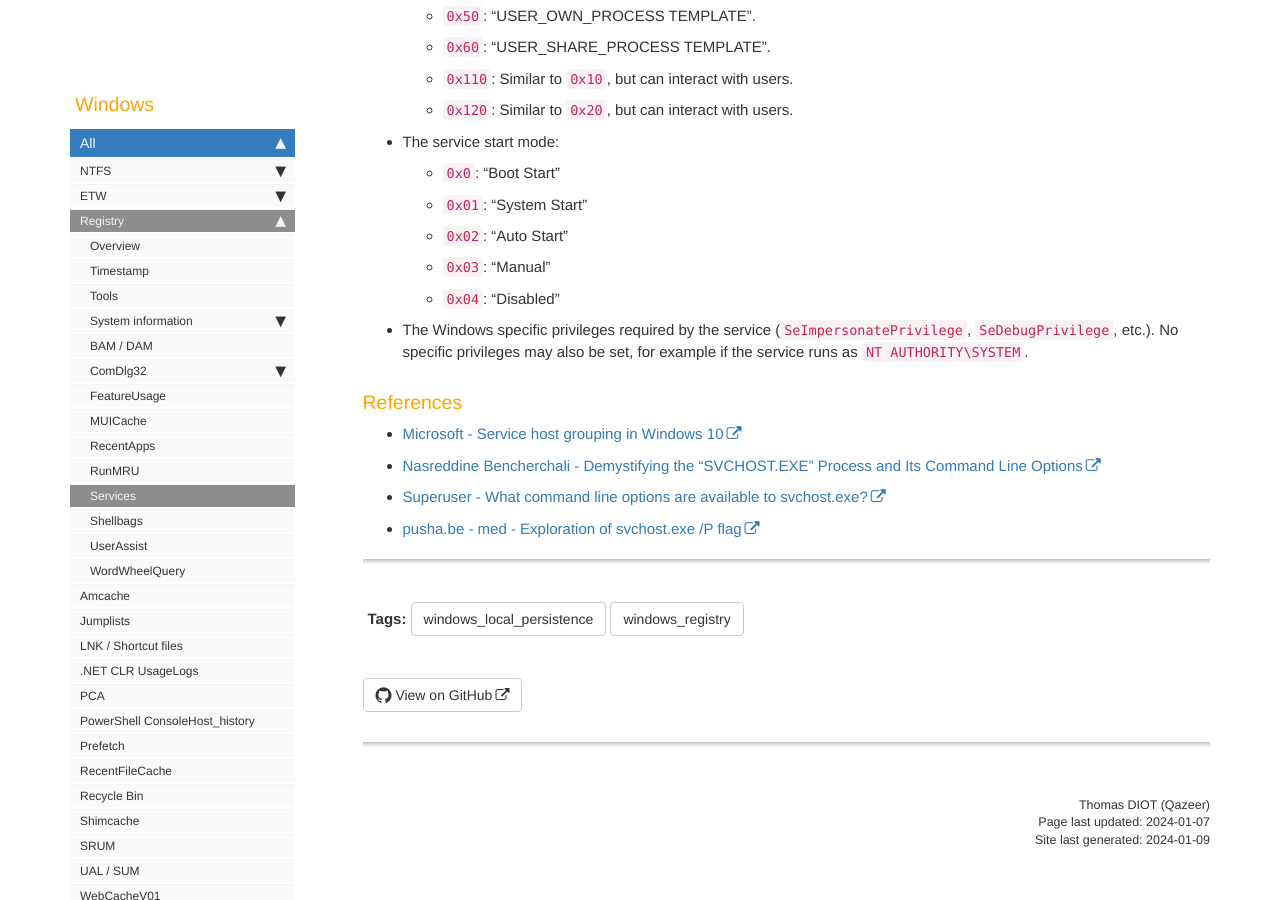
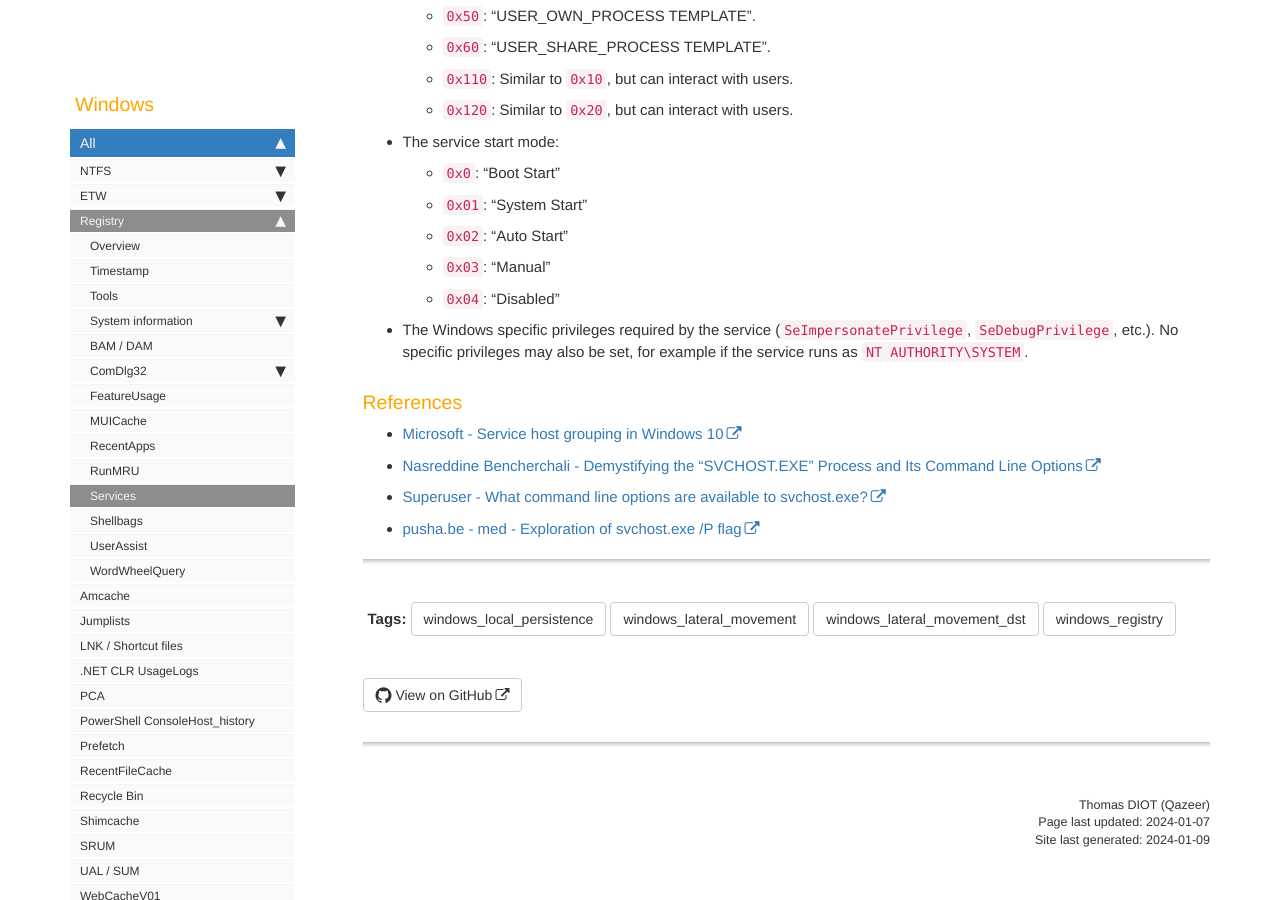
Before and after one commit to Qazeer/artefacts.help, a Jekyll site: the page built from pages/windows/registry_services.md, in a window 1280 px wide and 900 px high, scrolled down 1081 px. Built offline with Jekyll 4.4.1, drawn with Linux system fonts in a browser that asks for light colours; our own code applies the rules of GitHub Pages for plain Markdown files; comment, search, counter and statistics services are not loaded.

Commit message:
[Artefact] Registry Services - Add lateral_movement tags

```diff
--- a/pages/windows/registry_services.md
+++ b/pages/windows/registry_services.md
@@ -4,6 +4,8 @@ summary: 'The Services registry key hold the configuration information of the in
 keywords: 'Services, installed services, windows service, svchost'
 tags:
   - windows_local_persistence
+  - windows_lateral_movement
+  - windows_lateral_movement_dst
   - windows_registry
 location: 'File: <SYSTEMROOT>\System32\config\SYSTEM\n\nRegistry keys: HKLM\SYSTEM\CurrentControlSet\Services\<SERVICE_NAME>'
 last_updated: 2024-01-07
```
